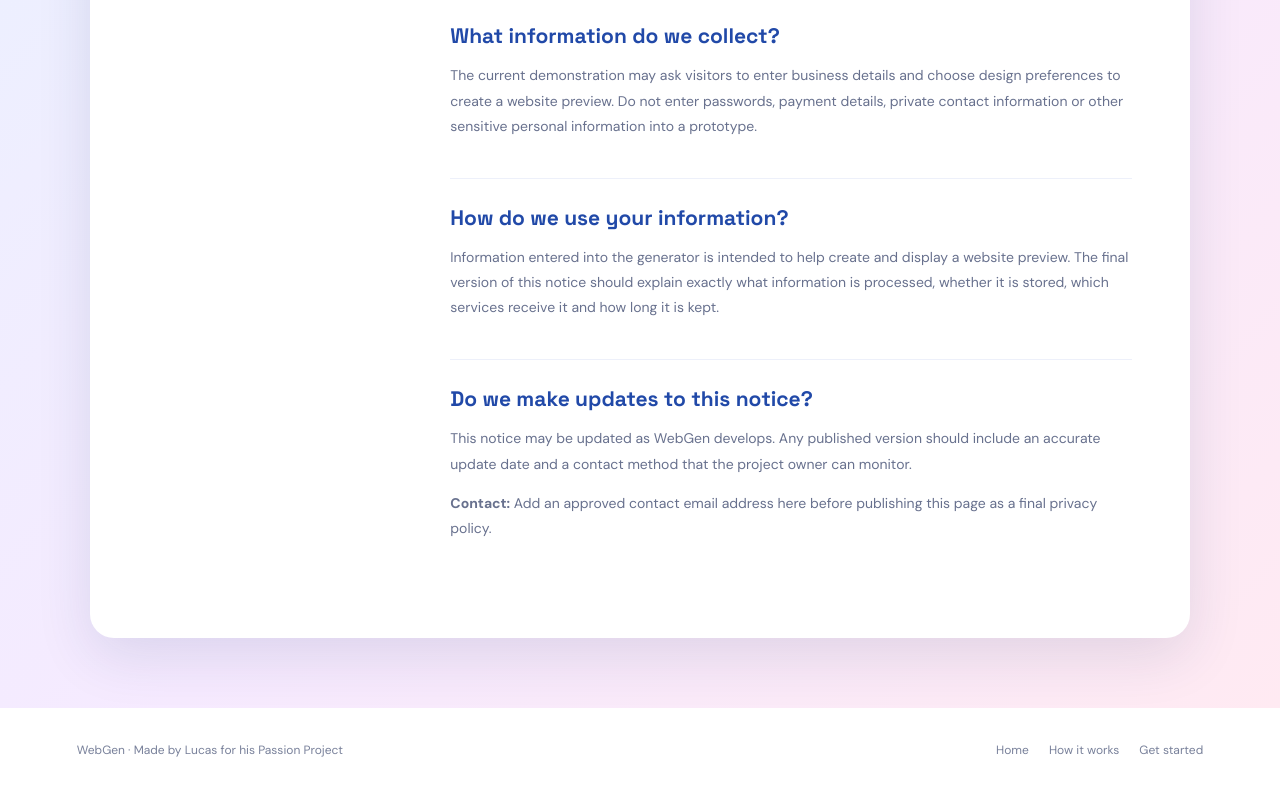
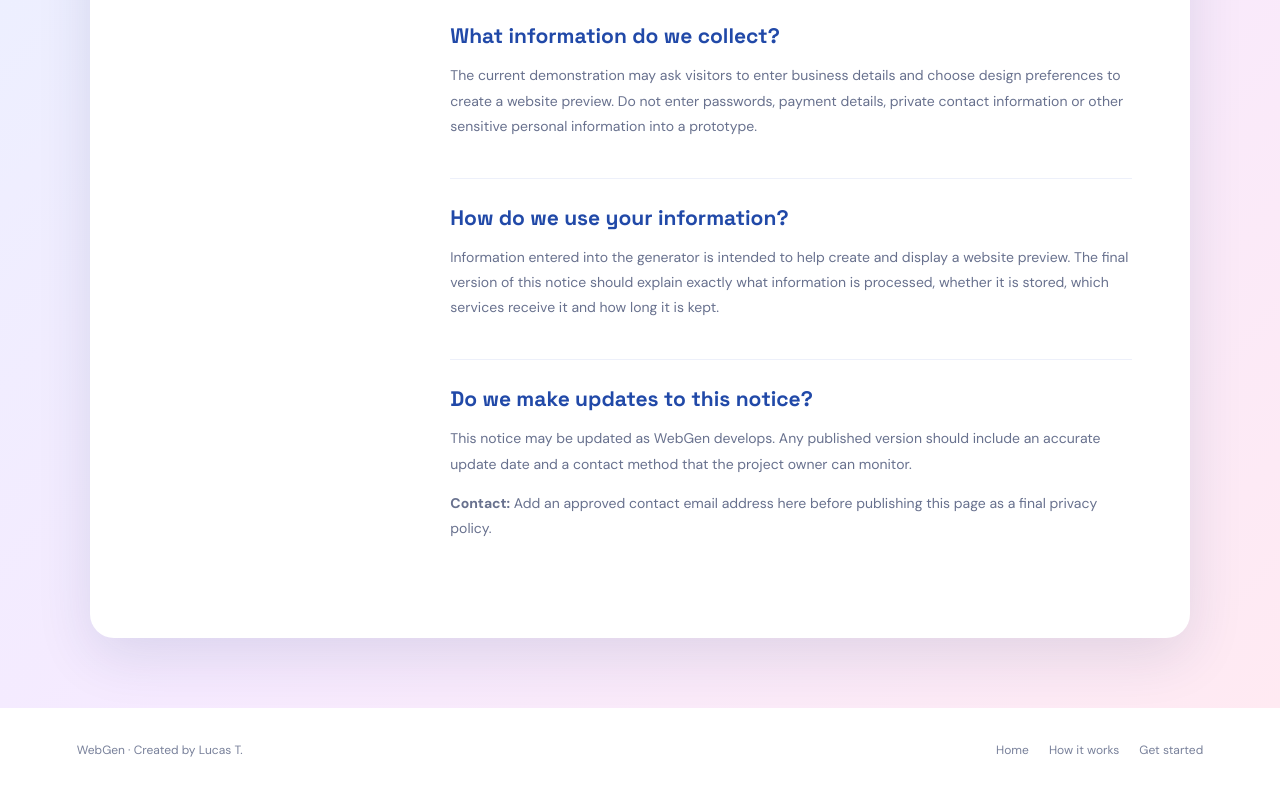
Before and after one commit to Lucasjieqitan/WebGen, a plain HTML site: page privacy.html in a window 1280 px wide. Shown: the part 550-1342 px from the top of the page. Drawn offline with Linux system fonts and the light colour scheme.

Commit message:
Update privacy.html

```diff
--- a/privacy.html
+++ b/privacy.html
@@ -45,7 +45,7 @@
   </div>
 </main>
 <footer class="site-footer">
-  <p>WebGen · Made by Lucas for his Passion Project</p>
+  <p>WebGen · Created by Lucas T.</p>
   <nav class="footer-links"><a href="index.html">Home</a><a href="instructions.html">How it works</a><a href="generator.html">Get started</a></nav>
 </footer>
 <button class="back-top" aria-label="Back to top" onclick="window.scrollTo({top:0,behavior:'smooth'})">⌃</button>
```
